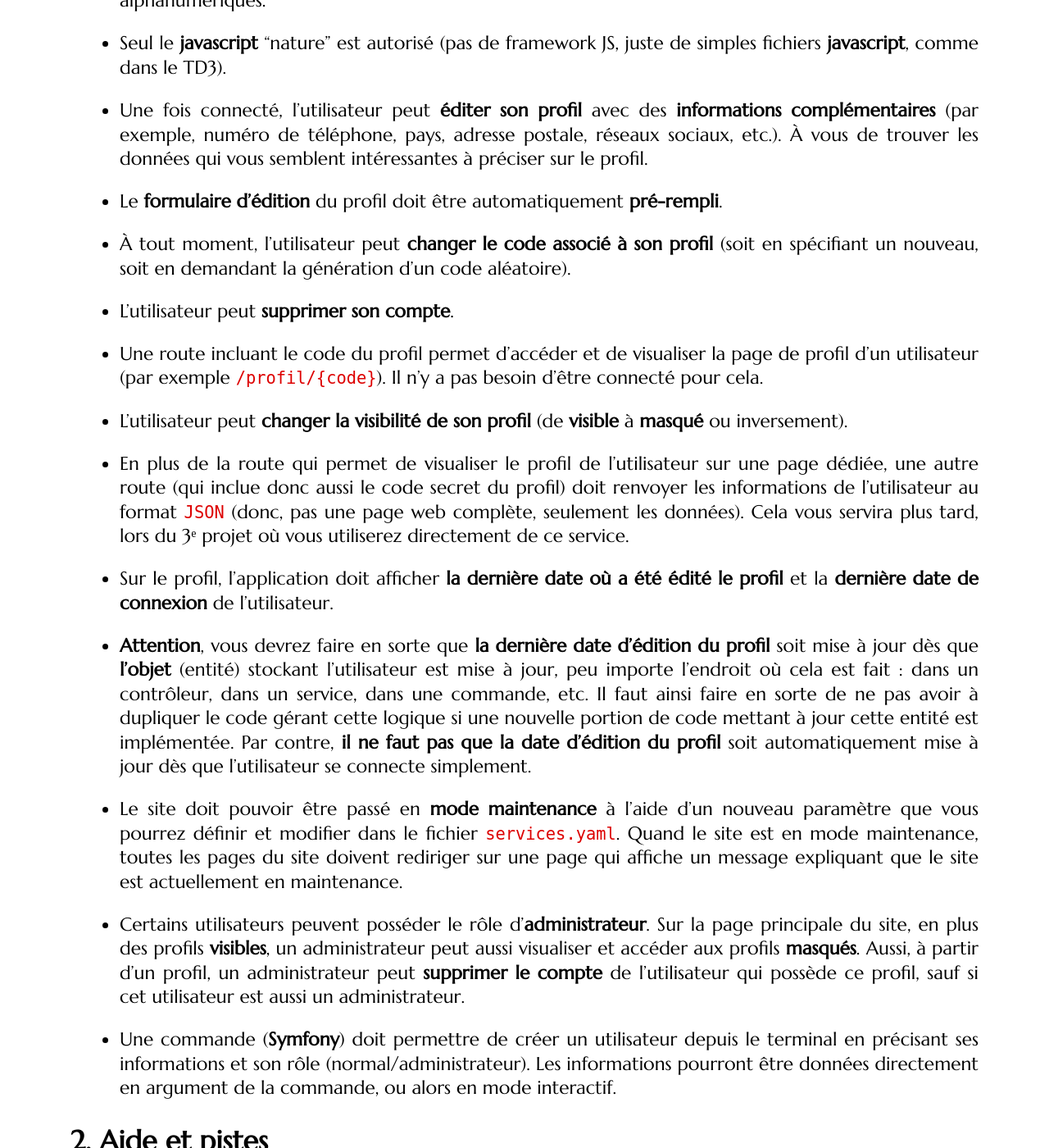
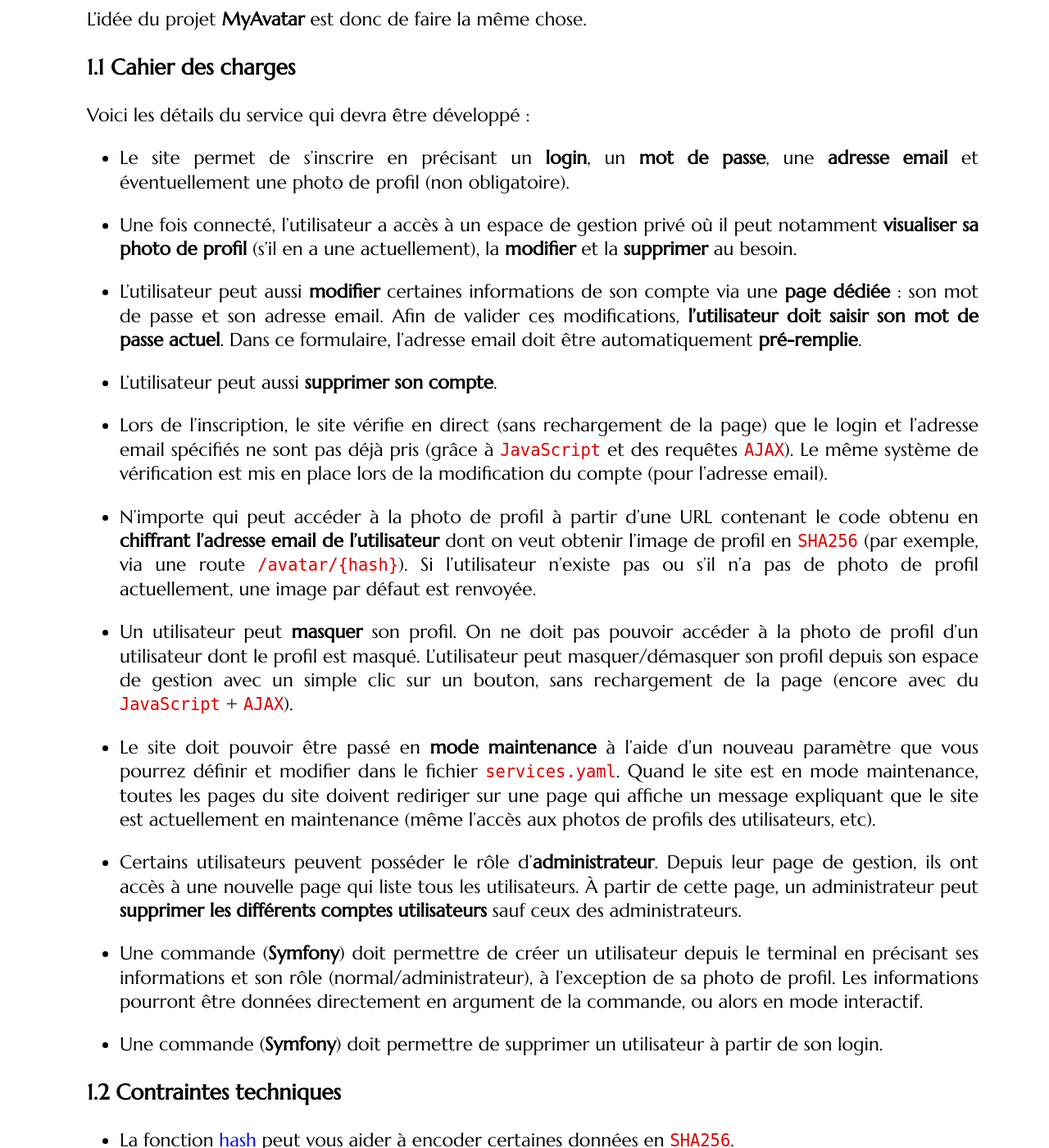
Before and after one commit to mgasquet/R5.A.05-ProgrammationAvancee-Web, a Jekyll site: the page built from tutorials/projet1.md, in a window 1280 px wide and 1400 px high, scrolled down 999 px. Shown: the whole window at 82% size. Built offline with Jekyll 4.4.1, drawn with Linux system fonts in a browser that asks for light colours; some web fonts are replaced; some of the changed text lies outside the part shown.

Commit message:
Premier jet projet 1

````diff
--- a/tutorials/projet1.md
+++ b/tutorials/projet1.md
@@ -1,83 +1,110 @@
 ---
-title: Projet - Annuaire
+title: Projet - My Avatar
 subtitle: Symfony
 layout: tutorial
 lang: fr
 ---
 
-## Sujet - Annuaire en ligne
+## Sujet - My Avatar
 
-Ce projet se fera en **trinôme** et s'intéressera au développement d'une application **d'annuaire en ligne**.
+Ce projet se fera en **quadrinôme** ou en **trinôme** et s'intéressera au développement d'une application de **gestion d'avatar**.
 
 L'objectif est de développer un site web classique en "server-side rendering" (qui gère à la fois la partie client et serveur) en utilisant Symfony et Twig ([TD1]({{site.baseurl}}/tutorials/tutorial1), [TD2]({{site.baseurl}}/tutorials/tutorial2) et [TD3]({{site.baseurl}}/tutorials/tutorial3) de Symfony).
 
+L'application à produire sera une imitation du service [Gravatar](https://fr.gravatar.com/).
+
+Ce service permet (en vous inscrivant) d'associer votre adresse mail à une photo de profil. Ainsi, à partir de votre adresse, les différents sites web et applications peuvent charger votre image de profil depuis ce service sans avoir besoin de stocker cette image de leur côté et sans demander à l'utilisateur d'uploader cette image. Il suffit de faire une simple requête à **Gravatar**. Certains sites comme **Bitbucket** utilisent ce mécanisme.
+
+Ainsi, n'importe quelle application manipulant **l'adresse email** d'un utilisateur peut facilement d'aller charger une image depuis **Gravatar**.
+
+Pour obtenir l'image de profil **Gravatar** d'un utilisateur, on prend son adresse mail, on la **hache** avec l'algorithme **SHA256** et on fait appel à l'URL : [https://www.gravatar.com/avatar/hash](https://www.gravatar.com/avatar/hash)
+
+Par exemple, si on prend l'email d'exemple suivant : `gravatar.exemple.iut.mtp@gmail.com`.
+
+On la hache avec `SHA256` (par exemple avec [ce site](https://emn178.github.io/online-tools/sha256.html)) : `045e5536817c1efc94745289b76b39e72197e7f1ad9a5a11b72622b1dbbded8c`.
+
+Et on obtient l'adresse de l'image de profil via ce lien : [https://www.gravatar.com/avatar/045e5536817c1efc94745289b76b39e72197e7f1ad9a5a11b72622b1dbbded8c](https://www.gravatar.com/avatar/045e5536817c1efc94745289b76b39e72197e7f1ad9a5a11b72622b1dbbded8c)
+
+L'idée du projet **MyAvatar** est donc de faire la même chose.
+
+### Cahier des charges
+
 Voici les détails du service qui devra être développé :
 
-* Le site web est un annuaire en ligne qui permet à chaque utilisateur de créer et de compléter un profil avec un certain nombre de champs informatifs.
+* Le site permet de s'inscrire en précisant un **login**, un **mot de passe**, une **adresse email** et éventuellement une photo de profil (non obligatoire).
 
-* Le profil de l'utilisateur possède un mode de visibilité qui indique s'il peut être publiquement listé ou non. Un profil peut donc être soit **visible** (listé) ou bien **masqué** (non listé).
+* Une fois connecté, l'utilisateur a accès à un espace de gestion privé où il peut notamment **visualiser sa photo de profil** (s'il en a une actuellement), la **modifier** et la **supprimer** au besoin.
 
-* La page principale du site doit afficher tous les profils **visibles**. À partir de cette page, on doit aussi pouvoir accéder facilement aux pages de profils des utilisateurs listés.
+* L'utilisateur peut aussi **modifier** certaines informations de son compte via une **page dédiée** : son mot de passe et son adresse email. Afin de valider ces modifications, **l'utilisateur doit saisir son mot de passe actuel**. Dans ce formulaire, l'adresse email doit être automatiquement **pré-remplie**.
 
-* Attention, même si le profil est **masqué**, il peut toujours être consulté via l'adresse et le code du profil. S'il est **masqué**, il n'est simplement pas listé sur la page principale.
+* L'utilisateur peut aussi **supprimer son compte**.
 
-* Lors de l'inscription (via un formulaire) l'utilisateur précise seulement un minimum d'informations : login, adresse email, mot de passe et la visibilité du profil (visible/masqué).
+* Lors de l'inscription, le site vérifie en direct (sans rechargement de la page) que le login et l'adresse email spécifiés ne sont pas déjà pris (grâce à `JavaScript` et des requêtes `AJAX`). Le même système de vérification est mis en place lors de la modification du compte (pour l'adresse email).
 
-* Chaque profil doit être associé à un **code unique**. Pendant l'inscription, l'utilisateur peut choisir de préciser lui-même ce code ou non (à condition qu'il ne soit pas déjà pris). S'il ne précise rien, un code aléatoire sera alors généré. Quand l'utilisateur décide lui-même de saisir un code, l'application doit vérifier en temps réel que le code n'est pas déjà pris, avant la soumission du formulaire (donc, en utilisant du **javascript** et des **requêtes asynchrones**). Le code ne doit contenir que des caractères alphanumériques.
+* N'importe qui peut accéder à la photo de profil à partir d'une URL contenant le code obtenu en **chiffrant l'adresse email de l'utilisateur** dont on veut obtenir l'image de profil en `SHA256` (par exemple, via une route `/avatar/{hash}`). Si l'utilisateur n'existe pas ou s'il n'a pas de photo de profil actuellement, une image par défaut est renvoyée.
 
-* Seul le **javascript** "nature" est autorisé (pas de framework JS, juste de simples fichiers **javascript**, comme dans le TD3).
+* Un utilisateur peut **masquer** son profil. On ne doit pas pouvoir accéder à la photo de profil d'un utilisateur dont le profil est masqué. L'utilisateur peut masquer/démasquer son profil depuis son espace de gestion avec un simple clic sur un bouton, sans rechargement de la page (encore avec du `JavaScript` + `AJAX`).
 
-* Une fois connecté, l'utilisateur peut **éditer son profil** avec des **informations complémentaires** (par exemple, numéro de téléphone, pays, adresse postale, réseaux sociaux, etc.). À vous de trouver les données qui vous semblent intéressantes à préciser sur le profil.
+* Le site doit pouvoir être passé en **mode maintenance** à l'aide d'un nouveau paramètre que vous pourrez définir et modifier dans le fichier `services.yaml`. Quand le site est en mode maintenance, toutes les pages du site doivent rediriger sur une page qui affiche un message expliquant que le site est actuellement en maintenance (même l'accès aux photos de profils des utilisateurs, etc).
 
-* Le **formulaire d'édition** du profil doit être automatiquement **pré-rempli**.
+* Certains utilisateurs peuvent posséder le rôle d'**administrateur**. Depuis leur page de gestion, ils ont accès à une nouvelle page qui liste tous les utilisateurs. À partir de cette page, un administrateur peut **supprimer les différents comptes utilisateurs** sauf ceux des administrateurs.
 
-* À tout moment, l'utilisateur peut **changer le code associé à son profil** (soit en spécifiant un nouveau, soit en demandant la génération d'un code aléatoire).
+* Une commande (**Symfony**) doit permettre de créer un utilisateur depuis le terminal en précisant ses informations et son rôle (normal/administrateur), à l'exception de sa photo de profil. Les informations pourront être données directement en argument de la commande, ou alors en mode interactif.
 
-* L'utilisateur peut **supprimer son compte**.
+* Une commande (**Symfony**) doit permettre de supprimer un utilisateur à partir de son login.
 
-* Une route incluant le code du profil permet d'accéder et de visualiser la page de profil d'un utilisateur (par exemple `/profil/{code}`). Il n'y a pas besoin d'être connecté pour cela.
+### Contraintes techniques
 
-* L'utilisateur peut **changer la visibilité de son profil** (de **visible** à **masqué** ou inversement).
+* La fonction [hash](https://www.php.net/manual/en/function.hash.php) peut vous aider à encoder certaines données en `SHA256`.
 
-* En plus de la route qui permet de visualiser le profil de l'utilisateur sur une page dédiée, une autre route (qui inclue donc aussi le code secret du profil) doit renvoyer les informations de l'utilisateur au format `JSON` (donc, pas une page web complète, seulement les données). Cela vous servira plus tard, lors du 3ᵉ projet où vous utiliserez directement de ce service.
+* Le lieu où sont stockées les photos de profil ne doit pas être accessible publiquement par un client (notamment car un utilisateur peut masquer son profil à certains moments). Il ne faut pas stocker ces images dans `public`, par exemple. Il faudra donc faire en sorte que **Symfony serve le fichier via une action d'un contrôleur** quand quelqu'un souhaite accéder à un avatar (par exemple, via une route `/avatar/{hash}`), et que le client n'accède jamais directement au fichier via un chemin vers le répertoire de stockage des photos.
 
-* Sur le profil, l'application doit afficher **la dernière date où a été édité le profil** et la **dernière date de connexion** de l'utilisateur.
+* Attention, lors de l'édition de profil, il faudra bien penser à mettre certaines données à jour en cas de modification de l'adresse email (car le hash `SHA256` ne sera plus le même !).
 
-* **Attention**, vous devrez faire en sorte que **la dernière date d'édition du profil** soit mise à jour dès que **l'objet** (entité) stockant l'utilisateur est mise à jour, peu importe l'endroit où cela est fait : dans un contrôleur, dans un service, dans une commande, etc. Il faut ainsi faire en sorte de ne pas avoir à dupliquer le code gérant cette logique si une nouvelle portion de code mettant à jour cette entité est implémentée. Par contre, **il ne faut pas que la date d'édition du profil** soit automatiquement mise à jour dès que l'utilisateur se connecte simplement.
+* De même, attention à bien supprimer la photo de profil en cas de suppression de compte...
 
-* Le site doit pouvoir être passé en **mode maintenance** à l'aide d'un nouveau paramètre que vous pourrez définir et modifier dans le fichier `services.yaml`. Quand le site est en mode maintenance, toutes les pages du site doivent rediriger sur une page qui affiche un message expliquant que le site est actuellement en maintenance.
+* Seul le **JavaScript** "nature" est autorisé (pas de framework JS, juste de simples fichiers **JavaScript**, comme dans le TD3).
 
-* Certains utilisateurs peuvent posséder le rôle d'**administrateur**. Sur la page principale du site, en plus des profils **visibles**, un administrateur peut aussi visualiser et accéder aux profils **masqués**. Aussi, à partir d'un profil, un administrateur peut **supprimer le compte** de l'utilisateur qui possède ce profil, sauf si cet utilisateur est aussi un administrateur.
-
-* Une commande (**Symfony**) doit permettre de créer un utilisateur depuis le terminal en précisant ses informations et son rôle (normal/administrateur). Les informations pourront être données directement en argument de la commande, ou alors en mode interactif.
+* Pour le style du site, faites ce que vous voulez, tant que ce n'est pas trop laid ! Cependant, **il est interdit de reprendre le style de The Feed**. Par contre, vous pouvez utiliser n'importe quel Framework CSS (par exemple [bootstrap](https://getbootstrap.com/docs/5.3/getting-started/download/), [tailwind css](https://tailwindcss.com/) ou bien quelque chose d'encore plus simple comme [bulma](https://bulma.io/)). De plus, **Symfony** vous permet d'intégrer facilement [bootstrap](https://symfony.com/doc/current/form/bootstrap5.html) pour générer facilement des formulaires stylisés. Le site de [tailwind css](https://tailwindcss.com/docs/guides/symfony) possède aussi un guide d'installation pour Symfony.
 
 ## Aide et pistes
 
 Pour vous aider dans la réalisation du projet, voici quelques pistes :
 
+* Symfony peut retourner une donnée de type [BinaryFileResponse](https://symfony.com/doc/current/components/http_foundation.html#serving-files)  (par exemple, pour répondre avec une image) dans une action d'un contrôleur.
+
+* Normalement, dans un contexte réel, la racine du site pointe sur le dossier `public` de l'application, ce qui fait que les autres répertoires (au-dessus) ne sont naturellement pas accessibles par le client/navigateur. Cependant, comme nous utilisons une architecture particulière en TD, vous pouvez renforcer la sécurité des autres répertoires en interdisant leur accès en ajoutant un fichier `.htaccess` qui contient l'instruction `Require all denied` à la racine de votre projet.
+
 * Pour **modifier** un objet (entité) déjà existant (par exemple, un utilisateur), on récupère simplement l'objet correspondant et on applique les modifications (par exemple, via un formulaire). Ensuite, on utilise là-aussi le service `EntityManager` afin de synchroniser les modifications avec la base de données en utilisant la méthode `flush`. Plus d'information à ce propos sur [la documentation officielle](https://symfony.com/doc/current/doctrine.html#updating-an-object).
 
-* Dans le [TD1]({{site.baseurl}}/tutorials/tutorial1), nous avons utilisé l'attribut `#[ORM\PrePersist]` afin de créer la date de publication d'un message automatiquement juste avant l'enregistrement en base de données. [D'autres attributs similaires](https://www.doctrine-project.org/projects/doctrine-orm/en/current/reference/events.html) peuvent vous permettre d'implémenter la fonctionnalité relative à la **date de dernière édition du profil**. En utilisant certains de ces attributs, vous avez accès à un objet lié à l'événement qui permet de récupérer certaines informations (par exemple, connaître **les propriétés qui ont été modifiées**).
+* Pour la modification de l'image de profil d'un utilisateur, vous allez probablement passer par un formulaire qui permettra de transmettre la nouvelle image. Cependant, la gestion de ce formulaire est un peu spéciale, car il ne sera (probablement) pas directement lié à une entité (un objet instancié) comme nous l'avons fait en TD (ou comme dans le point concernant la mise à jour cité au-dessus), parce qu'on envoie seulement une image, qui devra être traitée par l'application, sans directement l'injecter telle quelle dans l'utilisateur courant (par contre, on pourra ultimement stocker son nom ou autre...). **Symfony permet de récupérer et traiter les données d'un formulaire sans nécessairement passer par une entité** (mais on peut quand même utiliser une classe qui étend `AbstractType`). Plus d'information à ce propos sur [la documentation officielle](https://symfony.com/doc/current/form/without_class.html).
 
-* L'attribut `#[ORM\PrePersist]` n'est utilisé que dans le cas d'une insertion dans la base de données (donc, quand l'entité est créée, pas lorsqu'elle est mise à jour).
+* Vous avez déjà eu à gérer une **image de profil** envoyée via un **formulaire** dans le [TD2]({{site.baseurl}}/tutorials/tutorial2).
 
-* Lors des TDs PHP de deuxième année, vous avez vu comment générer une chaîne aléatoire (par exemple [ici](https://romainlebreton.github.io/R3.01-DeveloppementWeb/tutorials/tutorial8.html), au niveau de la section **1.2**).
+* Dans le [TD2]({{site.baseurl}}/tutorials/tutorial2), nous avons vu comment capter des **événements** (`LoginSuccessEvent`, `LoginFailureEvent` et `LogoutEvent`) afin d'exécuter du code lorsque ces événements surviennent. [D'autres événements](https://symfony.com/doc/current/event_dispatcher.html) peuvent vous permettre de facilement implémenter la fonctionnalité relative au **système de maintenance**.
 
-* Dans les [TD2]({{site.baseurl}}/tutorials/tutorial2), nous avons vu comment capter des **événements** (`LoginSuccessEvent`, `LoginFailureEvent` et `LogoutEvent`) afin d'exécuter du code lorsque ces événements surviennent. [D'autres événements](https://symfony.com/doc/current/event_dispatcher.html) peuvent vous permettre de facilement implémenter la fonctionnalité relative à **la date de dernière connexion** d'un utilisateur ainsi que le **système de maintenance**.
+* Pour réaliser la fonctionnalité qui vérifie l'unicité du login et de l'adresse email à l'aide des requêtes asynchrones, vous pouvez vous inspirer de [ce TD de javascript](https://gitlabinfo.iutmontp.univ-montp2.fr/r4.01-developpementweb/TD5) de 2ᵉ année, notamment pour mettre en place un système de **debouncing**.
 
-* Pour réaliser la fonctionnalité qui vérifie l'unicité du code du profil pendant l'inscription, à l'aide des requêtes asynchrones, vous pouvez vous inspirer de [ce TD de javascript](https://gitlabinfo.iutmontp.univ-montp2.fr/r4.01-developpementweb/TD5) de 2ᵉ année, notamment pour mettre en place un système de **debouncing**.
+* La création de commandes et la gestion des rôles sont également abordés lors du [TD3]({{site.baseurl}}/tutorials/tutorial3).
 
-* Dans le [TD3]({{site.baseurl}}/tutorials/tutorial3), nous avons vu qu'il faut renvoyer un objet `JsonResponse` quand on veut renvoyer une réponse au format JSON plutôt qu'une page web complète (générée avec **twig**). Vous trouverez plus d'informations [ici](https://symfony.com/doc/current/components/http_foundation.html#creating-a-json-response).
+## Hébergement
 
-* La création de commandes et la gestion des rôles sont également abordées lors du [TD3]({{site.baseurl}}/tutorials/tutorial3).
+L'application doit être hébergée dans le dossier `public_html` d'un des membres de l'équipe (sur le serveur de l'IUT).
 
-* Pour le style du site, faites ce que vous voulez, tant que ce n'est pas trop laid ! Cependant, **il est interdit de reprendre le style de The Feed**. Par contre, vous pouvez utiliser n'importe quel Framework CSS (par exemple [bootstrap](https://getbootstrap.com/docs/5.3/getting-started/download/), [tailwind css](https://tailwindcss.com/) ou bien quelque chose d'encore plus simple comme [bulma](https://bulma.io/)). De plus, **Symfony** vous permet d'intégrer facilement [bootstrap](https://symfony.com/doc/current/form/bootstrap5.html) pour générer facilement des formulaires stylisés. Le site de [tailwind css](https://tailwindcss.com/docs/guides/symfony) possède aussi un guide d'installation pour Symfony.
+Il faudra bien vérifier que votre application est bien accessible depuis l'extérieur de l'iut sur l'adresse : [http://webinfo.iutmontp.univ-montp2.fr/~login_depot/sous-adresse-du-projet](http://webinfo.iutmontp.univ-montp2.fr/~login_depot/sous-adresse-du-projet).
+
+Il ne faut pas oublier de donner au serveur de l'IUT les droits d'écriture sur vos projets contenu dans `public_html` (une fois le projet dépose). Par exemple, depuis `SSH` :
+
+```bash
+setfacl -R -m u:www-data:r-w-x ~/public_html
+setfacl -R -m d:u:www-data:r-w-x ~/public_html
+```
 
 ## Rendu
 
-La **deadline** du projet est le **samedi 28 septembre 2024, 23h59**.
+La **deadline** du projet est le **samedi 26 octobre 2025, 23h59**.
 
-Le projet sera à rendre sur **Moodle** [à cette adresse](https://moodle.umontpellier.fr/course/view.php?id=31511). Un seul membre du trinôme dépose une archive **zip** nommée selon le format : `NomPrenomMembre1-NomPrenomMembre2-NomPrenomMembre3.zip`.
+Le projet sera à rendre sur **Moodle** [à cette adresse](https://moodle.umontpellier.fr/course/view.php?id=31511). Un seul membre du groupe projet dépose une archive **zip** nommée selon le format : `NomPrenomMembre1-NomPrenomMembre2-NomPrenomMembre3-NomPrenomMembre4.zip`.
 
 Cette archive devra contenir :
 
@@ -85,9 +112,9 @@ Cette archive devra contenir :
 
 * Un fichier **README** qui contient :
 
-    * Le lien du dépôt git où le code source de l'application est hébergé.
+    * Le lien du dépôt git où le code source de l'application est stocké.
 
-    * Le fonctionnement de l'annuaire : comment utiliser l'application comment accéder à un profil, les différentes routes, comment utiliser la commande pour créer des utilisateurs, etc.
+    * Un mini manuel d'utilisation : comment utiliser l'application, comment accéder à un avatar, gérer son profil, les différentes routes, comment utiliser la commande pour créer/supprimer des utilisateurs, etc.
 
     * Un récapitulatif de l’investissement de chaque membre du groupe dans le projet (globalement, qui a fait quoi).
 
@@ -95,7 +122,7 @@ Cette archive devra contenir :
 
 ## Déroulement du projet et accompagnement
 
-Globalement, la plupart des fonctionnalités sont réalisables à partir des connaissances que vous avez acquises pendant ce cours. Parfois, il faudra un peu adapter. Par exemple, nous n'avons pas fait de fonctionnalité "modifier le profil" sur le site de base de The Feed, mais vous devriez être capable d'implémenter une telle fonctionnalité sur votre projet. Aussi, il faudra vous référer à la section "Aide et pistes" de cette page pour pouvoir implémenter certaines fonctionnalités.
+Globalement, la plupart des fonctionnalités sont réalisables à partir des connaissances que vous avez acquises pendant ce cours, mais il faudra parfois aller chercher un peu plus loin. Par exemple, nous n'avons pas fait de fonctionnalité "modifier le profil" sur le site de base de The Feed, mais vous devriez être capable d'implémenter une telle fonctionnalité sur votre projet. Aussi, il faudra vous référer à la section "Aide et pistes" de cette page pour pouvoir implémenter certaines fonctionnalités.
 
 Il faudra aussi faire des recherches et vous documenter par vous-même. Du côté de **Symfony**, vous pouvez notamment consulter la [documentation officielle](https://symfony.com/doc/current/index.html), mais vous trouverez également de l'aide sur de nombreux forums. Vous pouvez même chatter directement sur le [Slack](https://symfony-devs.slack.com/ssb/redirect) de Symfony.
 
````
Also changed, not shown: tutorials/old/2024/projet1.md (added, +106 -0 lines), tutorials/old/2023/projet.md (renamed from tutorials/old/projet.md), tutorials/old/2024/projet2.md (renamed from tutorials/projet2.md).
